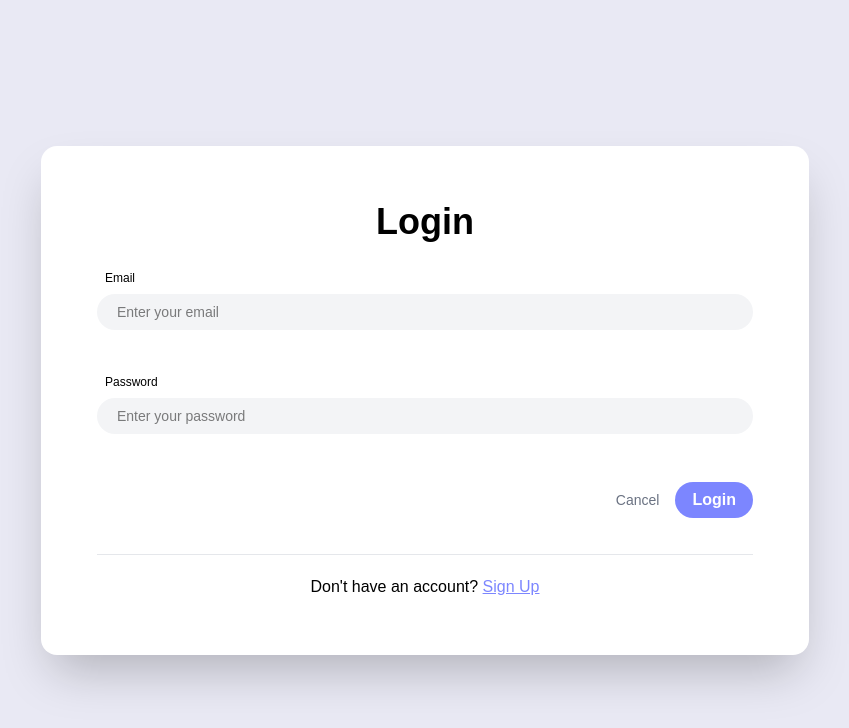
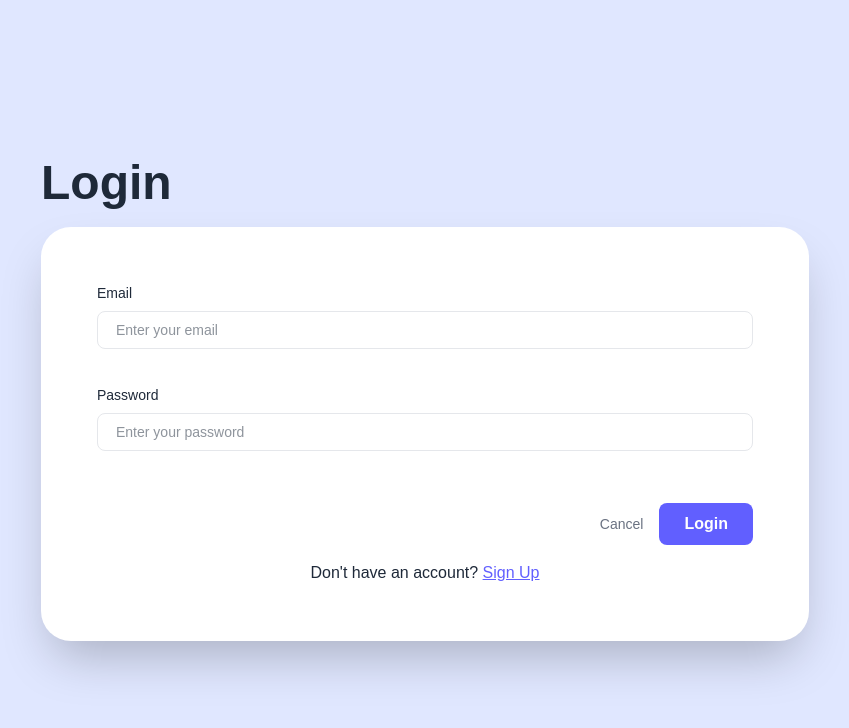
Before and after one commit to RTBS-ISP/UniPlus, a Next.js app in the folder frontend/uniplus/: page /login in a window 1280 px wide. Shown: the top 728 px of the page, without its empty margins (215-1064 px from the left). Built offline with nearby package versions, Linux system fonts and the light colour scheme; no server answers.

Commit message:
style: update login  page design

```diff
--- a/frontend/uniplus/app/login/page.tsx
+++ b/frontend/uniplus/app/login/page.tsx
@@ -75,16 +75,18 @@ function LoginPage() {
   };
 
   return (
-    <div className="flex flex-col items-center justify-center min-h-screen py-2 bg-[#E9E9F4]">
+    <div className="flex flex-col items-center justify-center min-h-screen py-2 bg-indigo-100">
       <main className="flex flex-col items-center justify-center w-full px-4 sm:px-10 text-center">
-        <div className="bg-white rounded-2xl shadow-2xl w-full max-w-3xl p-14">
-          <h2 className="text-4xl font-bold mb-5 text-black">Login</h2>
+        <div className="flex items-start w-full max-w-3xl">
+          <h1 className="text-5xl text-center font-extrabold mb-5 text-gray-800">Login</h1>
+        </div>
+        <div className="bg-white rounded-[30px] shadow-2xl w-full max-w-3xl p-14">
           <form onSubmit={handleSubmit}>
             <div className="flex flex-col space-y-4">
               {/* Email */}
               <div className="flex flex-col">
-                <label className="flex items-start text-xs p-2 text-black">Email</label>
-                <div className="bg-gray-100 p-2 flex items-center mb-5 rounded-full">
+                <label className="flex text-sm pb-2 text-gray-800">Email</label>
+                <div className="bg-white border border-gray-200 p-1.5 mb-5 rounded-lg">
                   <input
                     type="email"
                     name="email"
@@ -92,15 +94,15 @@ function LoginPage() {
                     value={email}
                     onChange={(e) => setEmail(e.target.value)}
                     required
-                    className="bg-gray-100 text-black outline-none text-sm w-full px-3"
+                    className="bg-white text-gray-800 outline-none text-sm w-full px-3"
                   />
                 </div>
               </div>
 
               {/* Password */}
               <div className="flex flex-col">
-                <label className="flex items-start text-xs p-2 text-black">Password</label>
-                <div className="bg-gray-100 p-2 flex items-center mb-5 rounded-full">
+                <label className="flex text-sm pb-2 text-gray-800">Password</label>
+                <div className="bg-white border border-gray-200 p-1.5 mb-5 rounded-lg">
                   <input
                     type="password"
                     name="password"
@@ -108,7 +110,7 @@ function LoginPage() {
                     value={password}
                     onChange={(e) => setPassword(e.target.value)}
                     required
-                    className="bg-gray-100 text-black outline-none text-sm w-full px-3"
+                    className="bg-white text-gray-800 outline-none text-sm w-full px-3"
                   />
                 </div>
               </div>
@@ -116,7 +118,7 @@ function LoginPage() {
               {error && <p className="text-red-500 text-xs italic mb-4">{error}</p>}
 
               {/* Action Buttons */}
-              <div className="flex justify-end gap-4 pt-3">
+              <div className="flex justify-end items-center pt-4 space-x-4">
                 <Link
                   href="/"
                   className="text-gray-500 hover:underline flex item-center text-sm py-2"
@@ -126,16 +128,15 @@ function LoginPage() {
                 <button
                   type="submit"
                   disabled={loading}
-                  className="inline-flex items-center justify-center w-full px-4 py-1 text-base font-bold leading-6 text-white bg-indigo-400 border border-transparent rounded-full md:w-auto hover:bg-indigo-300 focus:outline-none focus:ring-2 focus:ring-offset-2 focus:ring-indigo-400 disabled:opacity-50 disabled:cursor-not-allowed"
+                  className="inline-flex items-center justify-center px-6 py-2 text-base font-bold leading-6 text-white bg-indigo-500 border border-transparent rounded-lg hover:bg-indigo-300 focus:outline-none focus:ring-2 focus:ring-offset-2 focus:ring-indigo-400 disabled:opacity-50 disabled:cursor-not-allowed"
                 >
                   {loading ? 'Logging in...' : 'Login'}
                 </button>
               </div>
 
-              <hr className="h-px my-5 bg-gray-200 border-0" />
-              <div className="text-black text-md">
+              <div className="text-gray-800 text-md">
                 Don't have an account?{' '}
-                <Link href="/register" className="underline text-indigo-400">
+                <Link href="/register" className="underline text-indigo-500">
                   Sign Up
                 </Link>
               </div>
```
